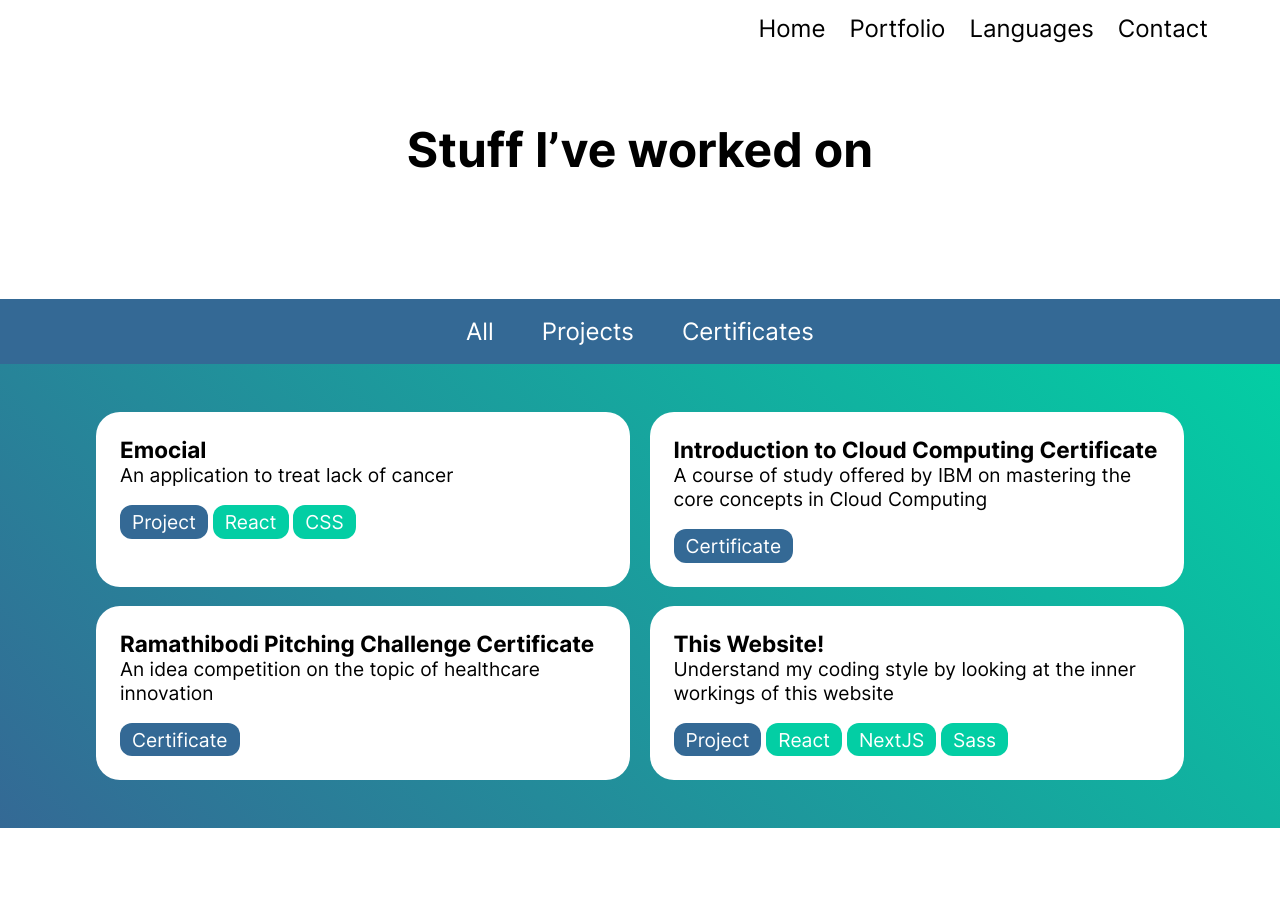
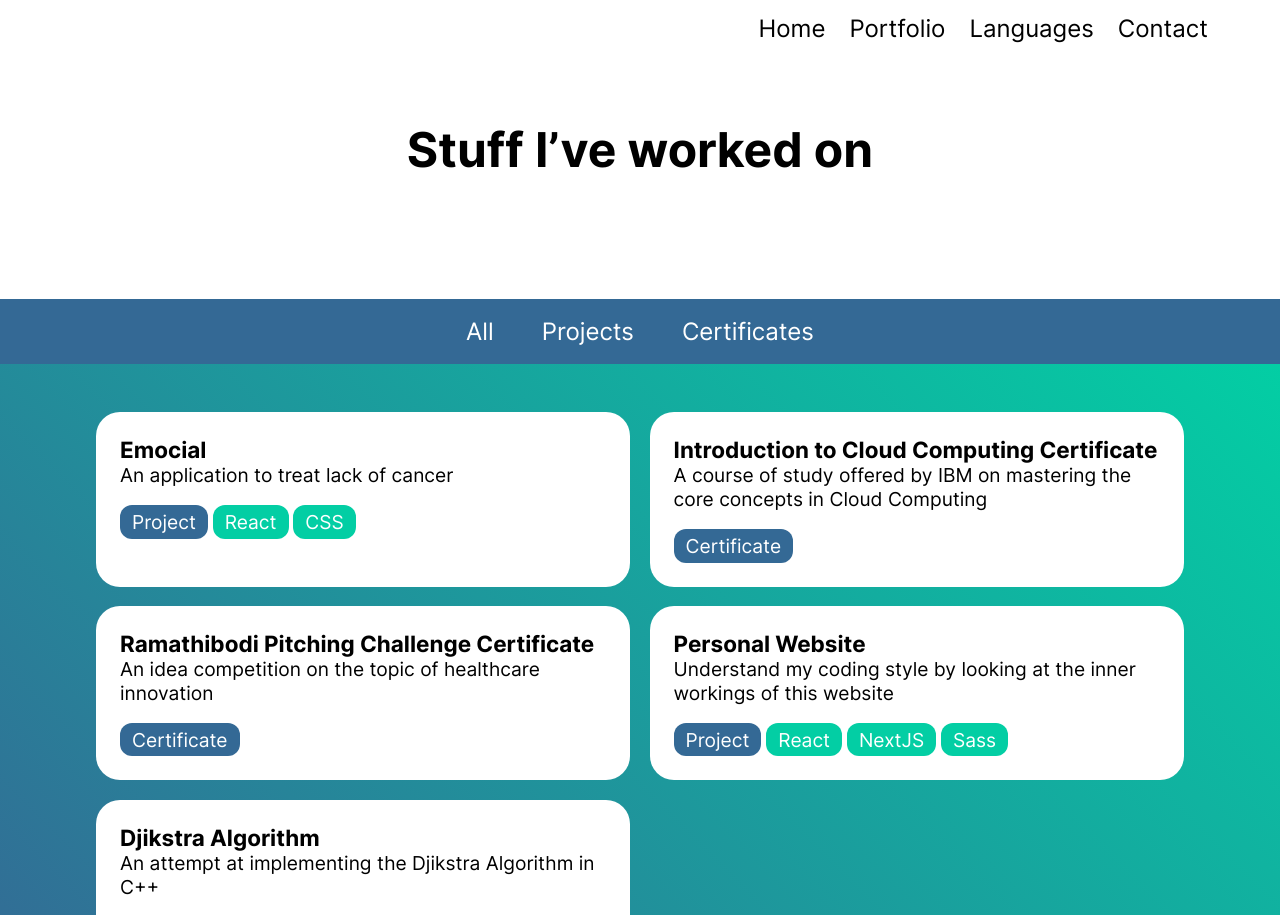
Before and after one commit to SiravitPhokeed/personal-website, a Next.js app: page /work in a window 1280 px wide. Shown: the top 915 px of the page. Before the commit the page ends 828 px from the top, so only its background shows below. Built offline with nearby package versions, Linux system fonts and the light colour scheme.

Commit message:
Added Djikstra

```diff
--- a/temp-db/langs.js
+++ b/temp-db/langs.js
@@ -7,5 +7,4 @@ export let langs = [
     { name: "NextJS", id: "5" },
     { name: "Python", id: "6" },
     { name: "C", id: "7" },
-    { name: "C++", id: "8" },
 ]
--- a/temp-db/works.js
+++ b/temp-db/works.js
@@ -42,7 +42,7 @@ export let works = [
     },
     {
         id: "3",
-        name: "This Website!",
+        name: "Personal Website",
         desc: "Understand my coding style by looking at the inner workings of this website",
         fullDesc: "Welcome to my personal website! You probably came here to look at how I wrote it up, which you can do by accessing the GitHub link below.",
         type: "project",
@@ -58,4 +58,18 @@ export let works = [
         ],
         readme: "https://raw.githubusercontent.com/SiravitPhokeed/personal-website/main/README.md"
     },
+    {
+        id: "4",
+        name: "Djikstra Algorithm",
+        desc: "An attempt at implementing the Djikstra Algorithm in C++",
+        fullDesc: "An attempt to gain more understanding of the Djikstra Algorithm by implementing it in code form via C++.",
+        type: "project",
+        links: [
+            { name: "GitHub", url: "https://github.com/SiravitPhokeed/dijkstra-algorithm" }
+        ],
+        uses: [
+            { name: "C", main: true }
+        ],
+        readme: "https://raw.githubusercontent.com/SiravitPhokeed//dijkstra-algorithm/master/README.md"
+    },
 ];
```
